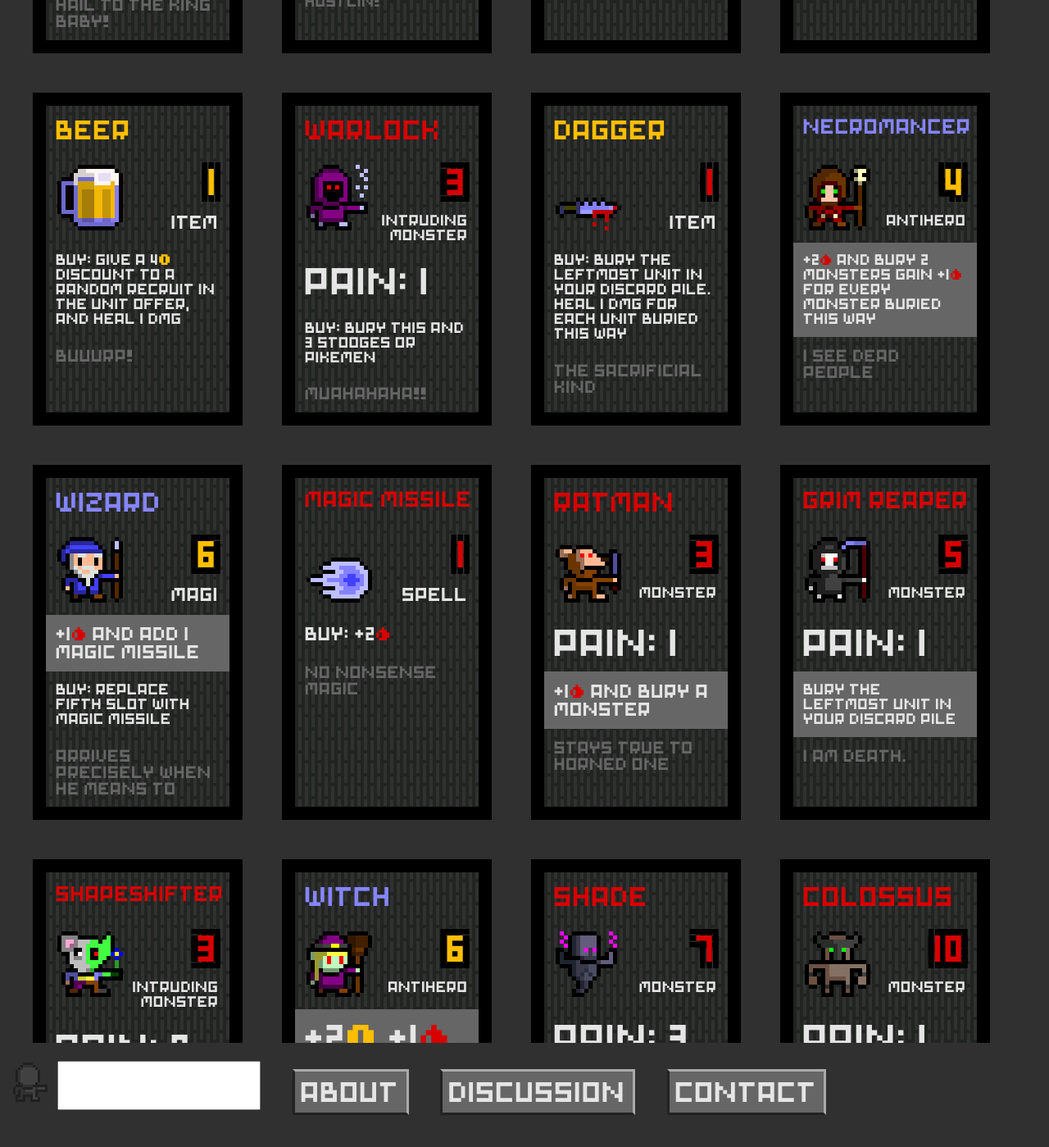
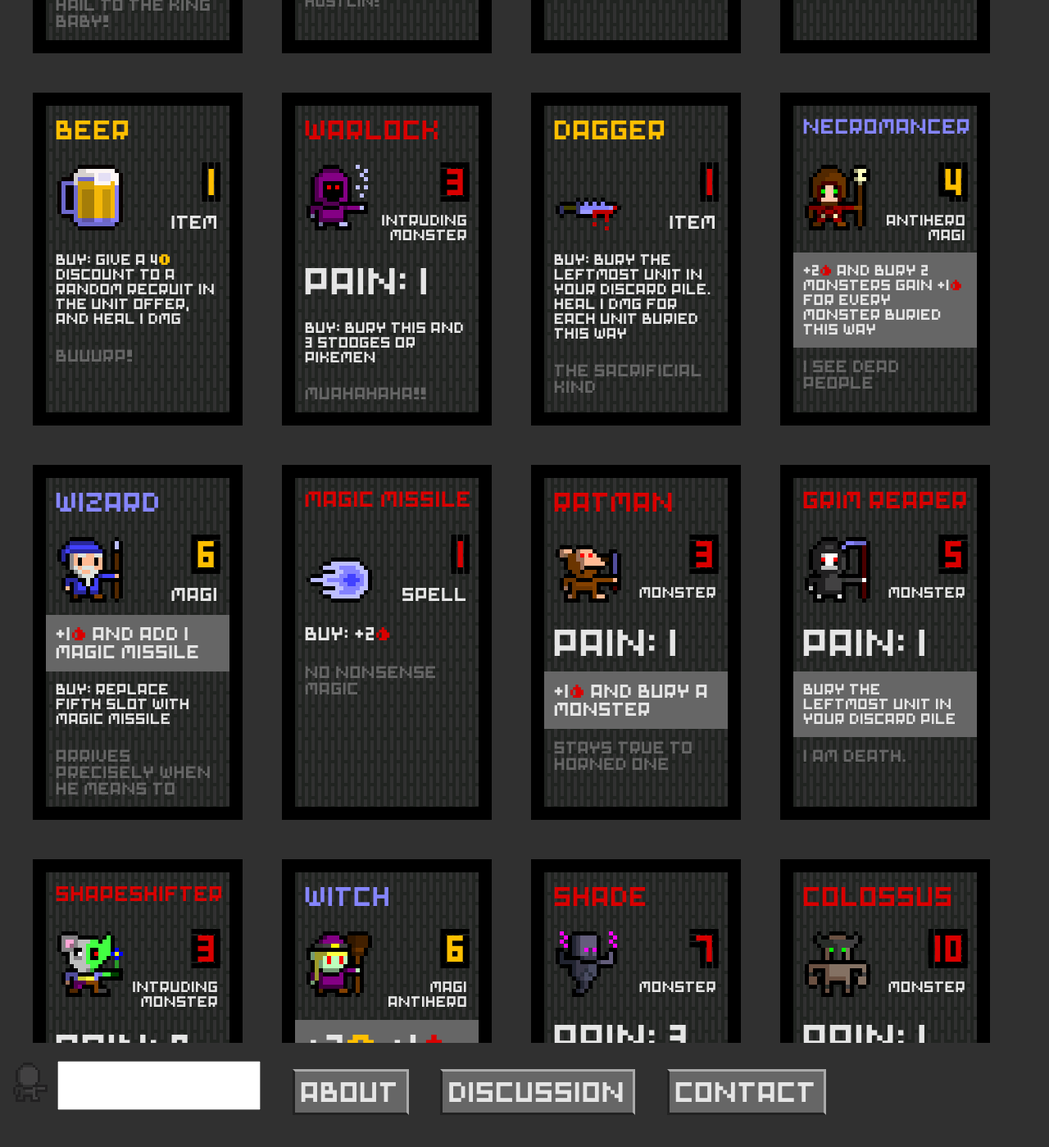
Before and after one commit to MattArnold/toarms.games.github.io, a Jekyll site: the page built from index.md, in a window 1280 px wide and 1400 px high, scrolled down 8884 px. Shown: the whole window at 82% size. Built offline with Jekyll 4.4.1, drawn with Linux system fonts in a browser that asks for light colours; some of the changed text lies outside the part shown.

```diff
--- a/_data/cards.yaml
+++ b/_data/cards.yaml
@@ -493,7 +493,7 @@
 - name: NECROMANCER
   slug: Necromancer
   coincost: 4
-  type: ANTIHERO
+  type: ANTIHERO MAGI
   play: +2b AND BURY 2 MONSTERS GAIN +1b FOR EVERY MONSTER BURIED THIS WAY
   flavor: I SEE DEAD PEOPLE
 - name: WIZARD
@@ -533,7 +533,7 @@
 - name: WITCH
   slug: Witch
   coincost: 6
-  type: ANTIHERO
+  type: MAGI ANTIHERO
   play: +2g +1b
   gain: HEAL 2 DMG FOR EVERY MONSTER PILE IN THE TOP ROW
   flavor: A LITTLE WICKED BUT MORE WICKED-COOL
@@ -621,7 +621,7 @@
   coincost: 5
   type: ANTIHERO
   play: +2b
-  gain: REPLACE SECOND SLOT WITH DAGGERS
+  gain: REPLACE SECOND SLOT WITH DAGGER
   flavor: FOR THE GREAT ONE!
 - name: BUCCANEER
   slug: Buccaneer
```
